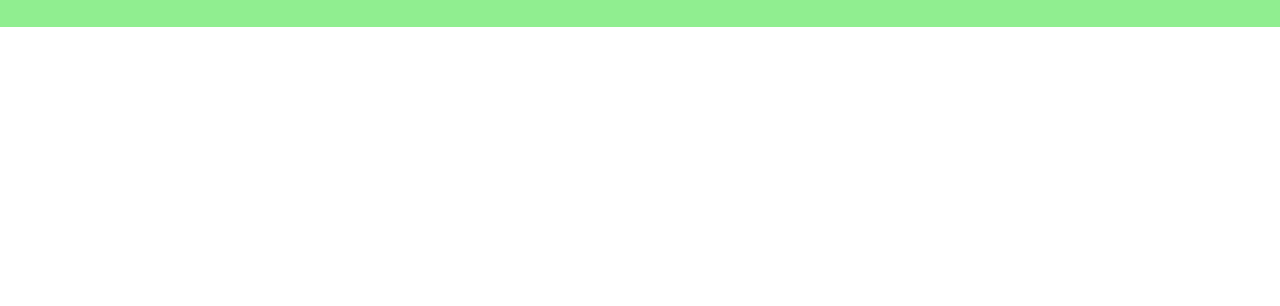
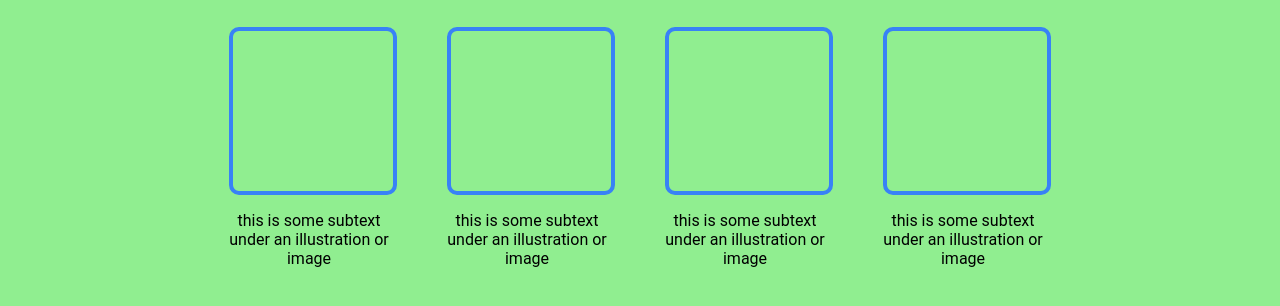
Before and after one commit to Sindrei/landing-page, a plain HTML site: page index.html in a window 1280 px wide. Shown: the part 606-912 px from the top of the page. Before the commit the page ends 800 px from the top, so only its background shows below. Drawn offline with Linux system fonts and the light colour scheme.

Commit message:
Added information div to index.html
Added information div to index.html containing a heading and
four images placeholders along with subtext underneath each.

```diff
--- a/index.html
+++ b/index.html
@@ -36,11 +36,23 @@
     <div class="information">
       <div class="size">
         <h2 class="information-header">Some random information</h2>
-        <div class="image-container">
-          <div class="image"></div>
-          <div class="image"></div>
-          <div class="image"></div>
-          <div class="image"></div>
+        <div class="images-container">
+          <div class="image-wrapper">
+            <div class="image"></div>
+            <p>this is some subtext under an illustration or image</p>
+          </div>
+          <div class="image-wrapper">
+            <div class="image"></div>
+            <p>this is some subtext under an illustration or image</p>
+          </div>
+          <div class="image-wrapper">
+            <div class="image"></div>
+            <p>this is some subtext under an illustration or image</p>
+          </div>
+          <div class="image-wrapper">
+            <div class="image"></div>
+            <p>this is some subtext under an illustration or image</p>
+          </div>
         </div>
       </div>
     </div>
--- a/style.css
+++ b/style.css
@@ -83,14 +83,34 @@ body {
 
 .information-header {
     display: flex;
+    flex: 1;
     font-size: 36px;
     font-weight: 900;
     color: #1f2937;
     justify-content: center;
 }
 
+.images-container {
+    display: flex;
+    justify-content: center;
+    gap: 50px;
+    margin-bottom: 80px;
+    flex-wrap: wrap;
+}
+
+.image {
+    width: 160px;
+    height: 160px;
+    border-radius: 10px;
+    border: 4px solid #3882F6;
+}
+
+.image-wrapper p {
+    width: 160px;
+    text-align: center;
+}
 
 .size {
     max-width: 900px;
-    margin: 0 auto;
+    margin: auto auto;
 }
```
